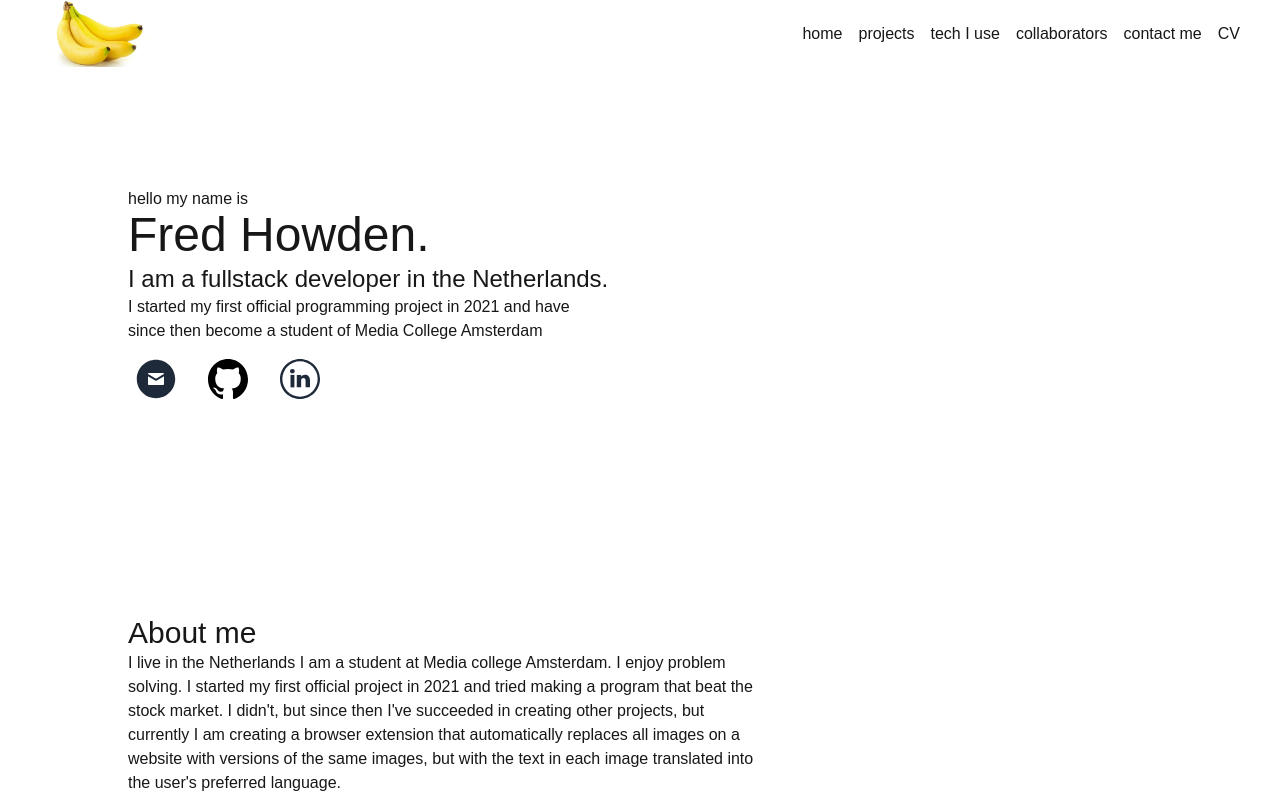
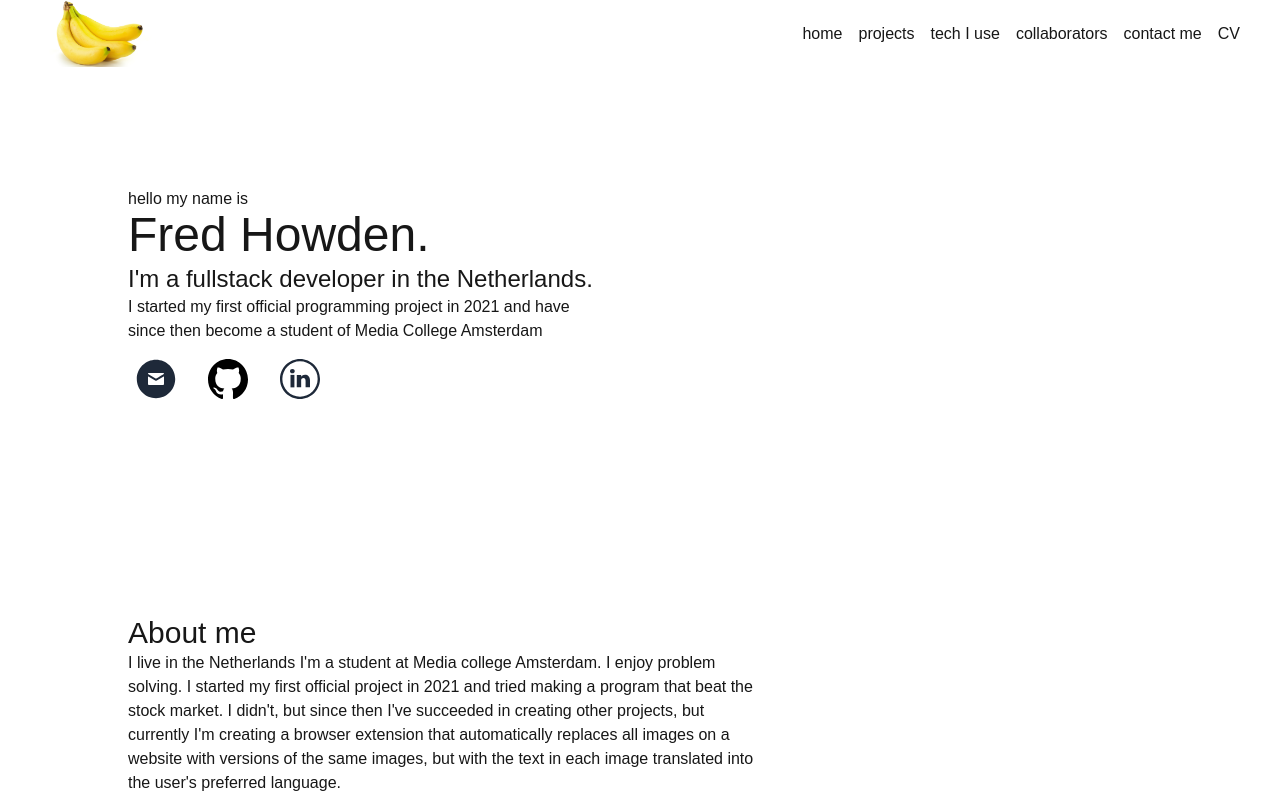
Before and after one commit to FredHowden/myportfolio, a Next.js app: page / in a window 1280 px wide. Shown: the top 800 px of the page. Built offline with nearby package versions, Linux system fonts and the light colour scheme.

Commit message:
fixed more escaped characters

```diff
--- a/src/components/aboutme_section.tsx
+++ b/src/components/aboutme_section.tsx
@@ -5,13 +5,13 @@ export default function AboutMe() {
             <h2 className="max-sm:text-3xl sm:text-3xl">About me</h2>
             <div>
                 I live in the Netherlands
-                I am a student at Media college Amsterdam.
+                I&apos;m a student at Media college Amsterdam.
                 I enjoy problem solving.
                 I started my first official project in 2021 and tried making a program
                 that beat the stock market.
-                I didn't, but since then I've succeeded in creating other projects, but currently
-                I am creating a browser extension that automatically replaces all images on a website with versions of the same images,
-                but with the text in each image translated into the user's preferred language.
+                I didn&apos;t, but since then I&apos;ve succeeded in creating other projects, but currently
+                I&apos;m creating a browser extension that automatically replaces all images on a website with versions of the same images,
+                but with the text in each image translated into the user&apos;s preferred language.
             </div>
         </section>
     );
--- a/src/components/hero_section.tsx
+++ b/src/components/hero_section.tsx
@@ -12,7 +12,7 @@ export default function HeroSection() {
                 Fred Howden.
             </div>
             <div className="max-sm:text-2xl max-sm:leading-none max-sm:mt-1 sm:mt-1 sm:text-2xl">
-                I am a fullstack developer in the Netherlands.
+                I&apos;m a fullstack developer in the Netherlands.
             </div>
             <p className="max-sm:mt-3 sm:max-w-[30rem]">
                 I started my first official programming project in 2021 and have since then become a student of Media College Amsterdam
```
